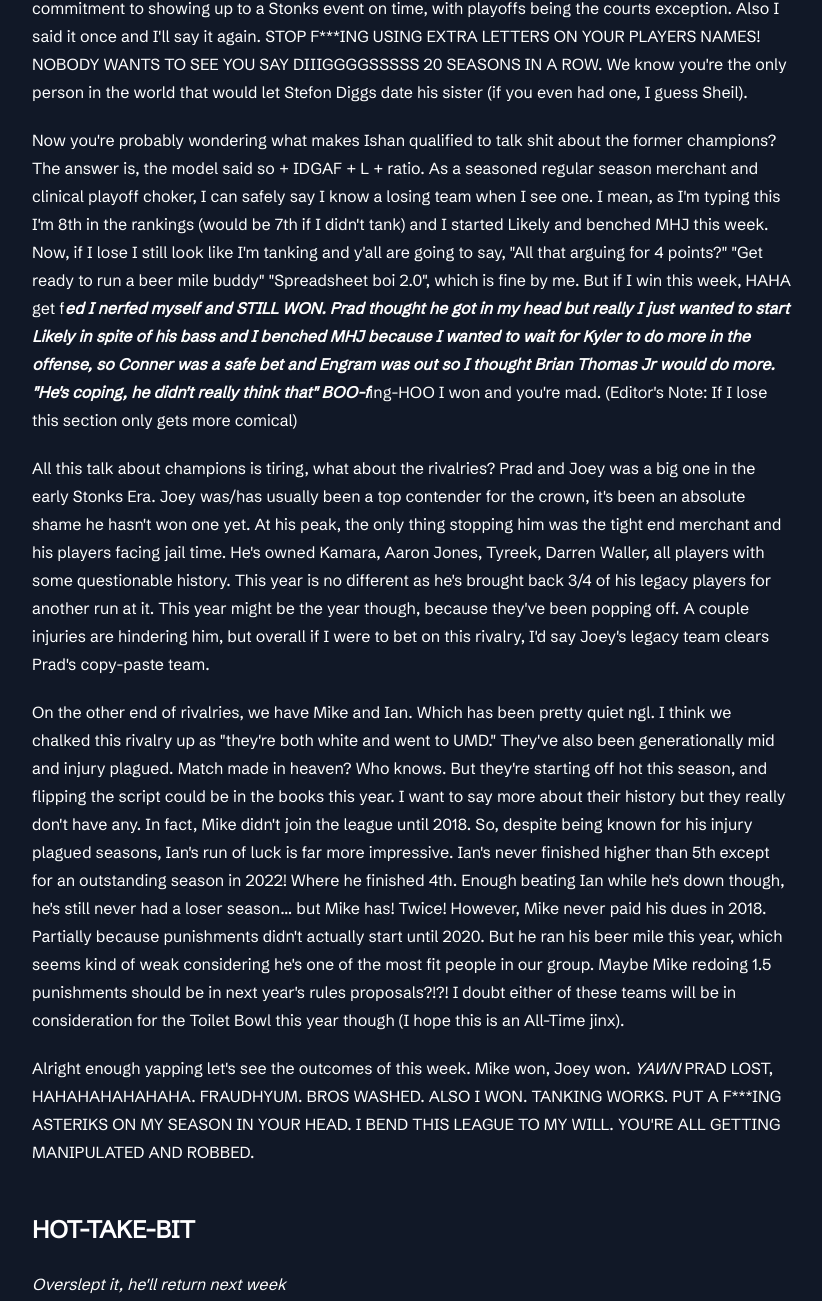
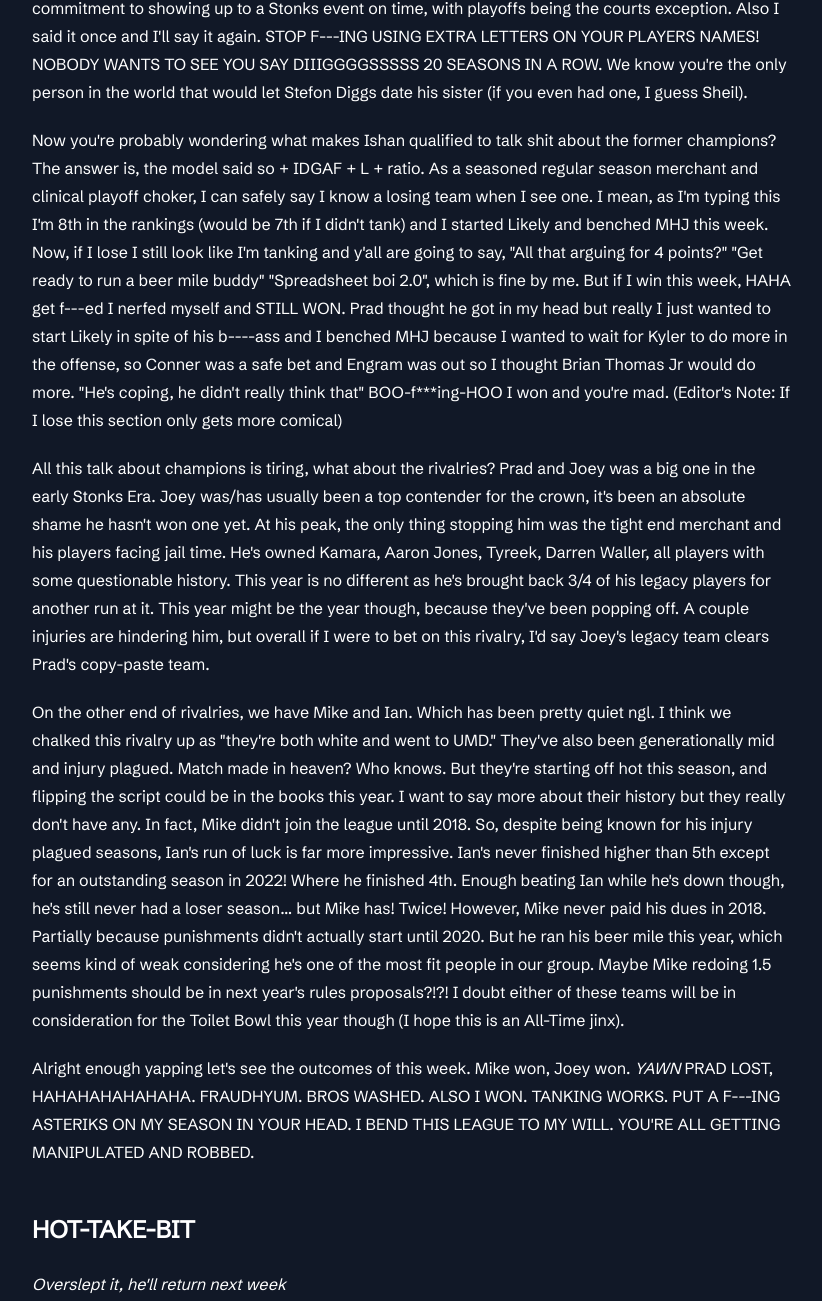
Before and after one commit to ishqup/ishgup-site, an Astro site: page /fantasy/2024-week-2 in a window 1280 px wide. Shown: the part 2348-3649 px from the top of the page, without its empty margins (228-1050 px from the left). Built offline with nearby package versions, Linux system fonts and the light colour scheme; Astro itself is replaced by a stand-in of ours.

Commit message:
format adjustment

```diff
--- a/src/content/fantasy/2024-week-2.mdx
+++ b/src/content/fantasy/2024-week-2.mdx
@@ -119,14 +119,14 @@ guess Tight End doesn't matter because you didn't even sub one in this week. Bro
 Then this MF NEIL comes out the woodworks with the WORST RECORD IN FANTASY to win back-to-back. He drafts for playoffs, doesn't do shit in the regular season,
 his fantasy philosophy is basically the same as when he said "I make $50/hr sitting on my ass." I guess you got to give him credit for staying true to his character.
 Neil luck is real though. His attention to his lineup is as absent as his commitment to showing up to a Stonks event on time, with playoffs being the courts exception.
-Also I said it once and I'll say it again. STOP F***ING USING EXTRA LETTERS ON YOUR PLAYERS NAMES! NOBODY WANTS TO SEE YOU SAY DIIIGGGGSSSSS 20 SEASONS IN A ROW. We know
+Also I said it once and I'll say it again. STOP F---ING USING EXTRA LETTERS ON YOUR PLAYERS NAMES! NOBODY WANTS TO SEE YOU SAY DIIIGGGGSSSSS 20 SEASONS IN A ROW. We know
 you're the only person in the world that would let Stefon Diggs date his sister (if you even had one, I guess Sheil).
 
 Now you're probably wondering what makes Ishan qualified to talk shit about the former champions? The answer is, the model said so + IDGAF + L + ratio. As a
 seasoned regular season merchant and clinical playoff choker, I can safely say I know a losing team when I see one. I mean, as I'm typing this I'm 8th in the
 rankings (would be 7th if I didn't tank) and I started Likely and benched MHJ this week. Now, if I lose I still look like I'm tanking and y'all are going to say,
-"All that arguing for 4 points?" "Get ready to run a beer mile buddy" "Spreadsheet boi 2.0", which is fine by me. But if I win this week, HAHA get f***ed I nerfed
-myself and STILL WON. Prad thought he got in my head but really I just wanted to start Likely in spite of his b****ass and I benched MHJ because I wanted to wait for
+"All that arguing for 4 points?" "Get ready to run a beer mile buddy" "Spreadsheet boi 2.0", which is fine by me. But if I win this week, HAHA get f---ed I nerfed
+myself and STILL WON. Prad thought he got in my head but really I just wanted to start Likely in spite of his b----ass and I benched MHJ because I wanted to wait for
 Kyler to do more in the offense, so Conner was a safe bet and Engram was out so I thought Brian Thomas Jr would do more. "He's coping, he didn't really think that"
 BOO-f***ing-HOO I won and you're mad. (Editor's Note: If I lose this section only gets more comical)
 
@@ -146,7 +146,7 @@ considering he's one of the most fit people in our group. Maybe Mike redoing 1.5
 teams will be in consideration for the Toilet Bowl this year though (I hope this is an All-Time jinx).
 
 Alright enough yapping let's see the outcomes of this week. Mike won, Joey won. *YAWN* PRAD LOST, HAHAHAHAHAHAHA. FRAUDHYUM. BROS WASHED. ALSO I WON. TANKING WORKS.
-PUT A F***ING ASTERIKS ON MY SEASON IN YOUR HEAD. I BEND THIS LEAGUE TO MY WILL. YOU'RE ALL GETTING MANIPULATED AND ROBBED.
+PUT A F---ING ASTERIKS ON MY SEASON IN YOUR HEAD. I BEND THIS LEAGUE TO MY WILL. YOU'RE ALL GETTING MANIPULATED AND ROBBED.
 
 ## HOT-TAKE-BIT
 
```
